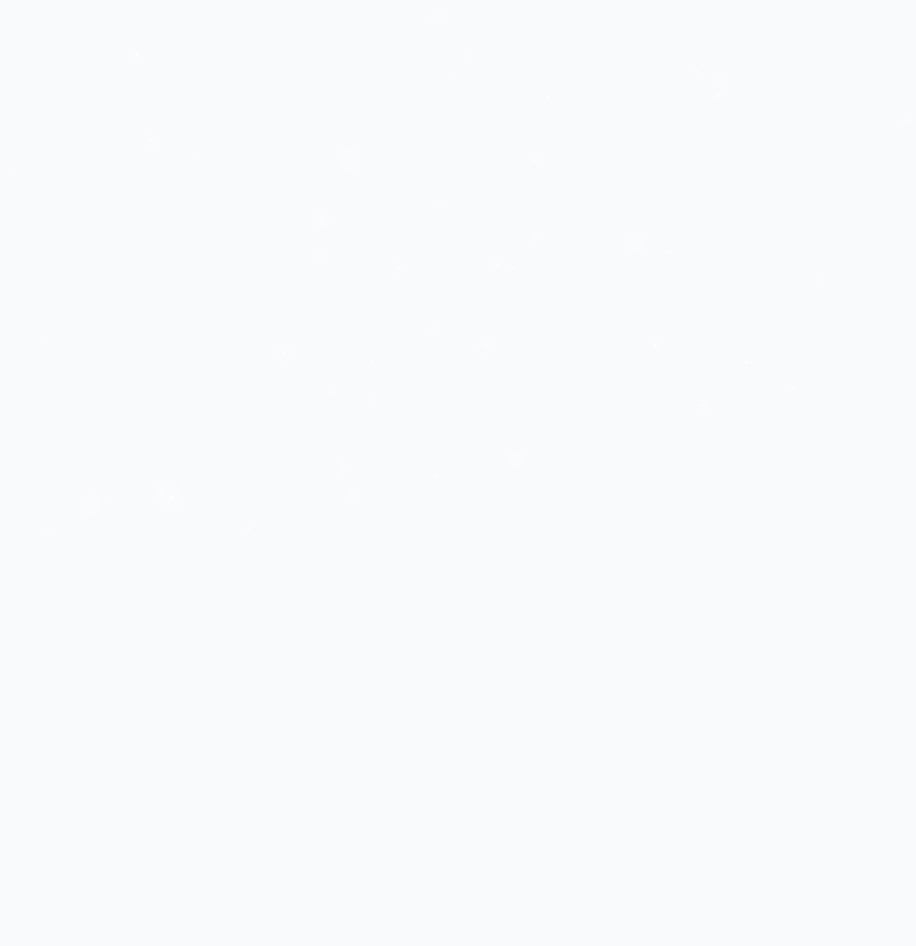
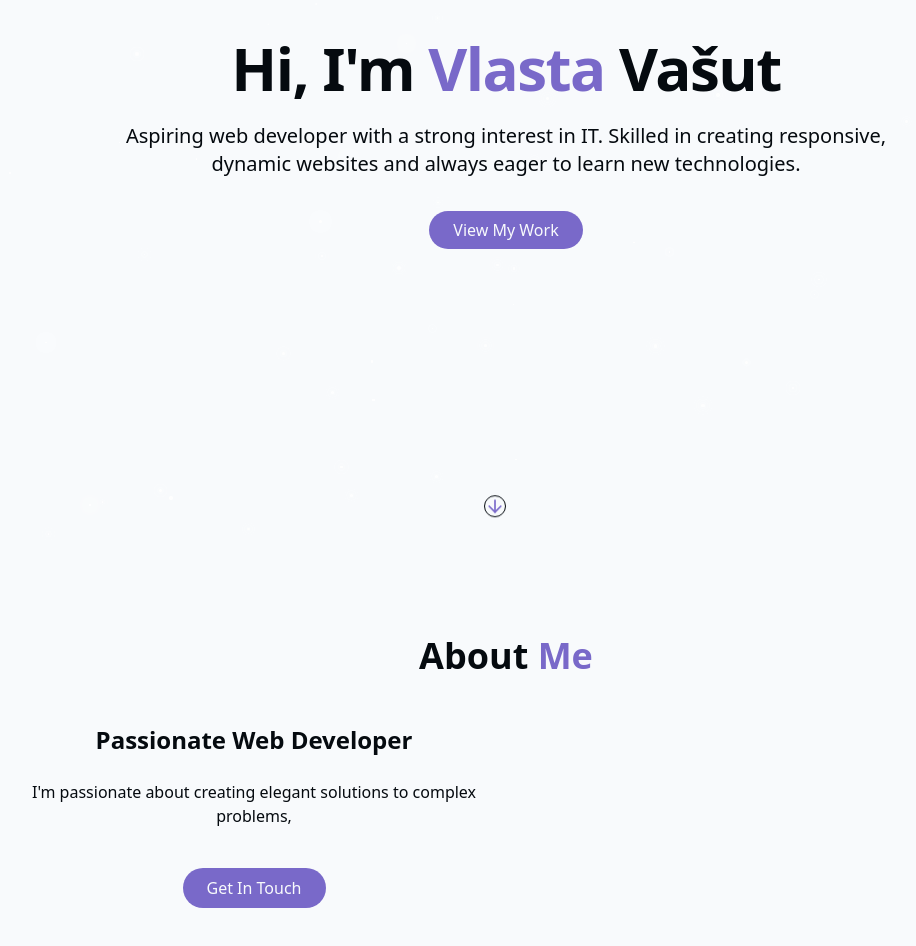
Before and after one commit to iVlastart/portfolio, a React (Vite) app: page / in a window 1280 px wide. Shown: the part 260-1206 px from the top of the page, without its empty margins (134-1050 px from the left). Before the commit the page ends 800 px from the top, so only its background shows below. Built offline with nearby package versions, Linux system fonts and the light colour scheme.

Commit message:
Finished hero section now working on about section

```diff
--- a/index.html
+++ b/index.html
@@ -4,7 +4,7 @@
     <meta charset="UTF-8" />
     <link rel="icon" type="image/svg+xml" href="/vite.svg" />
     <meta name="viewport" content="width=device-width, initial-scale=1.0" />
-    <title>Portfolio</title>
+    <title>Vlasta Vašut's Portfolio</title>
   </head>
   <body>
     <div id="root"></div>
--- /dev/null
+++ b/src/Components/AboutSection.jsx
@@ -0,0 +1,33 @@
+export const AboutSection = ()=>{
+    return(
+        <section id="about" className=" py-24 px-4 relative">
+            <div className="container mx-auto max-w-5xl">
+                <h2 className="text-3xl md:text-4xl font-bold mb-12 text-center">
+                    <span className="text-foreground">About</span>&nbsp;
+                    <span className="text-primary">Me</span>
+                </h2>
+
+                <div className="grid grid-cols-1 md:grid-cols-2 gap-12 items-center">
+                    <div className="space-y-6">
+                        <h3 className="text-2xl font-semibold">
+                            Passionate Web Developer
+                        </h3>
+                        <p className="text-muted-foreground">
+                            I'm passionate about creating elegant solutions to complex problems,
+                        </p>
+
+                        <div className="flex flex-col sm:flex-row gap-4 p-4 justify-center">
+                            <a href="#contact" className="cosmic-btn">
+                                Get In Touch
+                            </a>
+                        </div>
+                    </div>
+
+                    <div>
+
+                    </div>
+                </div>
+            </div>
+        </section>
+    );
+};
--- a/src/Components/HeroSection.jsx
+++ b/src/Components/HeroSection.jsx
@@ -1,9 +1,35 @@
+import { ArrowDown } from "lucide-react";
+
 export const HeroSection = ()=>{
     return(
         <section id="hero"
                 className="relative min-h-screen flex flex-col items-center justify-center px-4">
-            <div className="container">
+            <div className="container max-w-4xl mx-auto text-center z-10">
+                <div className="space-y-6">
+                    <h1 className="text-4xl md:text-6xl font-bold tracking-tight">
+                        <span className="opacity-0 animate-fade-in">Hi, I'm</span>&nbsp;
+                        <span className="text-primary opacity-0 animate-fade-in-delay-1">Vlasta</span>&nbsp;
+                        <span className="text-gradient opacity-0 animate-fade-in-delay-2">Vašut</span>
+                    </h1>
 
+                    <p className="text-lg md:text-xl text-muted-foreground max-2-2xl mx-auto
+                            opacity-0 animate-fade-in-delay-3">
+                        Aspiring web developer with a strong interest in IT. Skilled in creating responsive, dynamic websites and always eager to learn new technologies.
+                    </p>
+
+                    <div className="pt-4 opacity-0 animate-fade-in-delay-4">
+                        <a href="#projects" className="cosmic-btn">
+                            View My Work
+                        </a>
+                    </div>
+
+
+                </div>
+            </div>
+
+            <div className="absolute bottom-5 left1/2 transform -translate-x-1/2 flex flex-col
+                    items-center animate-bounce border border-border/900 rounded-full">
+                <ArrowDown className="h-5 w-5 text-primary"/>
             </div>
         </section>
     )
--- a/src/Pages/Home.jsx
+++ b/src/Pages/Home.jsx
@@ -1,6 +1,8 @@
 import { StarBg } from "@/Components/StarBg";
 import { ThemeToggle } from "@/Components/ThemeToggle";
 import { Navbar } from "@/Components/Navbar";
+import { HeroSection } from "@/Components/HeroSection";
+import { AboutSection } from "@/Components/AboutSection";
 
 export const Home = ()=>{
     return(
@@ -10,7 +12,8 @@ export const Home = ()=>{
             <Navbar/>
 
             <main>
-
+                <HeroSection/>
+                <AboutSection/>
             </main>
         </div>
     );
```
